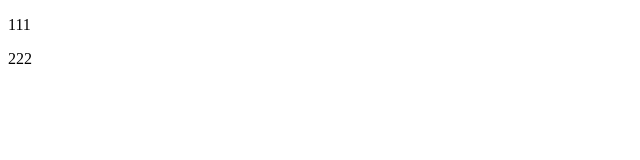
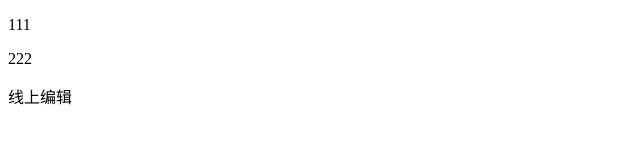
Before and after one commit to xiaoniuniu621/001, a plain HTML site: page index.html in a window 1280 px wide. Shown: the full height of the page, 0-640 px from the left. Drawn offline with Linux system fonts and the light colour scheme.

Commit message:
我在线上更改了index.html文件

```diff
--- a/index.html
+++ b/index.html
@@ -7,5 +7,6 @@
 <body>
 <p>111</p>
 <p>222</p>
+    线上编辑
 </body>
 </html>
```
